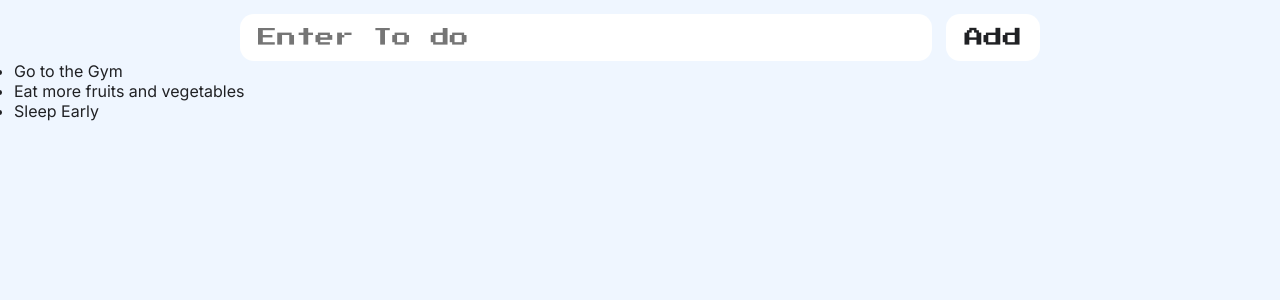
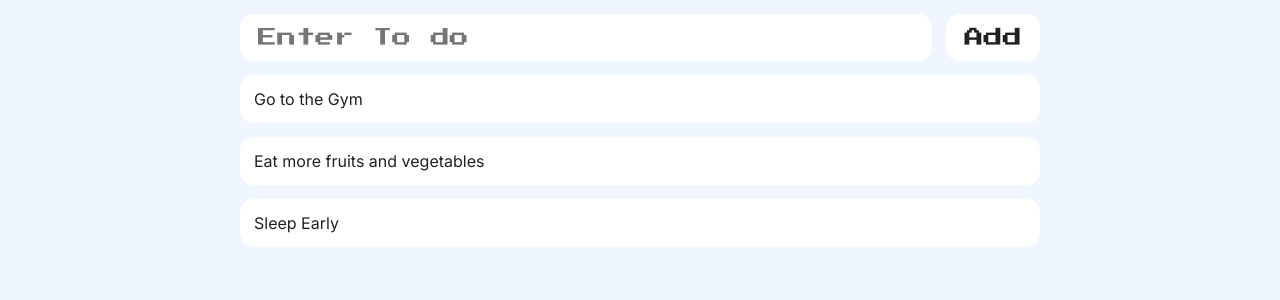
Before and after one commit to omarshakir8/ToDoList, a React (Vite) app in the folder reactjs-ToDoList/: page / in a window 1280 px wide. Shown: the top 300 px of the page. Built offline with nearby package versions, Linux system fonts and the light colour scheme.

Commit message:
Added Awesome font icons

```diff
--- a/reactjs-ToDoList/index.html
+++ b/reactjs-ToDoList/index.html
@@ -9,6 +9,7 @@
     <link rel="preconnect" href="https://fonts.googleapis.com">
     <link rel="preconnect" href="https://fonts.gstatic.com" crossorigin>
     <link href="https://fonts.googleapis.com/css2?family=Inter:wght@100..900&family=Press+Start+2P&display=swap" rel="stylesheet">
+    <link rel="stylesheet" href="https://cdnjs.cloudflare.com/ajax/libs/font-awesome/6.5.2/css/all.min.css" integrity="sha512-SnH5WK+bZxgPHs44uWIX+LLJAJ9/2PkPKZ5QiAj6Ta86w+fsb2TkcmfRyVX3pBnMFcV7oQPJkl9QevSCWr3W6A==" crossorigin="anonymous" referrerpolicy="no-referrer" />
   </head>
   <body>
     <div id="root"></div>
--- a/reactjs-ToDoList/src/App.jsx
+++ b/reactjs-ToDoList/src/App.jsx
@@ -6,11 +6,11 @@
 
 
   return (
-    <main>
+    <>
       <TodoInput />
       <TodoList />
 
-    </main>
+    </>
   )
 }
 
--- a/reactjs-ToDoList/src/components/TodoList.jsx
+++ b/reactjs-ToDoList/src/components/TodoList.jsx
@@ -10,10 +10,10 @@
 
 
   return (
-    <ul>
+    <ul className='main'>
         {todos.map((todo, todoIndex) => {
             return (
-                <li key={todo}>{todo}</li>
+                <li className='todoItem' key={todo}>{todo}</li>
             )
         })}
     </ul>
```
